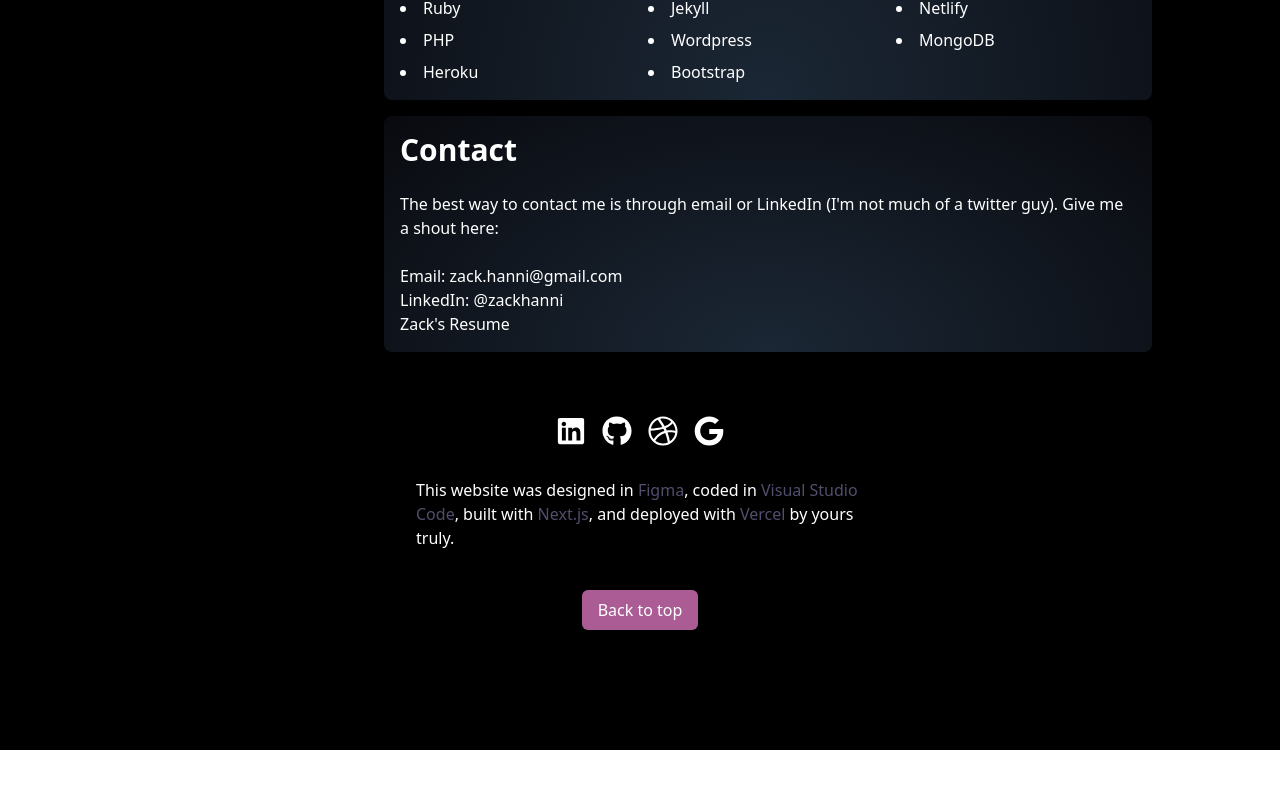
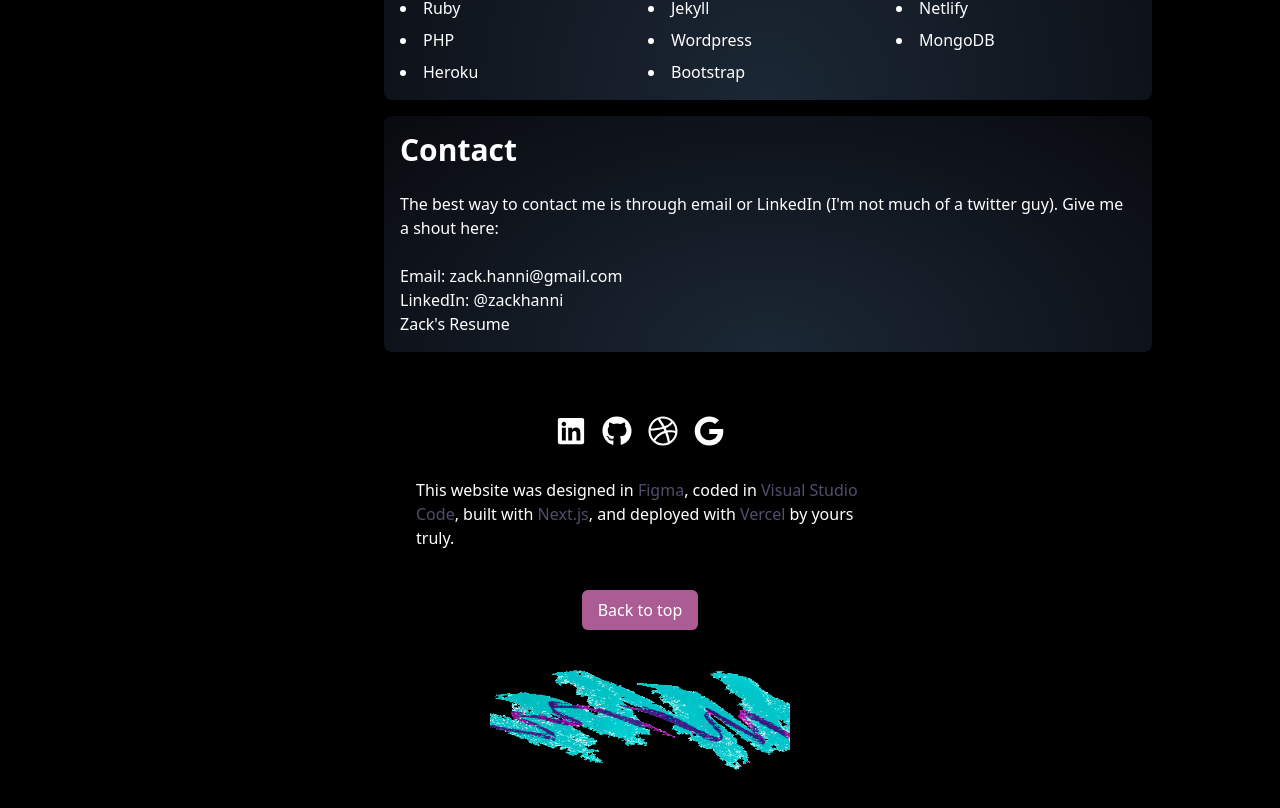
Before and after one commit to zackhanni/zachary.works, a Next.js app: page / in a window 1280 px wide. Shown: the part 3330-4138 px from the top of the page. Before the commit the page ends 4080 px from the top, so only its background shows below. Built offline with nearby package versions, Linux system fonts and the light colour scheme.

Commit message:
added jazz cup to footer

```diff
--- a/app/components/Footer.tsx
+++ b/app/components/Footer.tsx
@@ -1,4 +1,4 @@
-import Link from "next/link";
+import Image from "next/image";
 import React from "react";
 import SocialMedia from "./SocialMedia";
 import Button from "./Button";
@@ -43,6 +43,15 @@ export default function Footer() {
         by yours truly.
       </p>
       <Button name="Back to top" password={false} link="#hero" />
+      <div className="pt-8">
+        <Image
+          src="/jazz-cup.png"
+          width={300}
+          height={300}
+          alt="jazz cup design"
+          className=" h-[100px] "
+        />
+      </div>
     </div>
   );
 }
```
